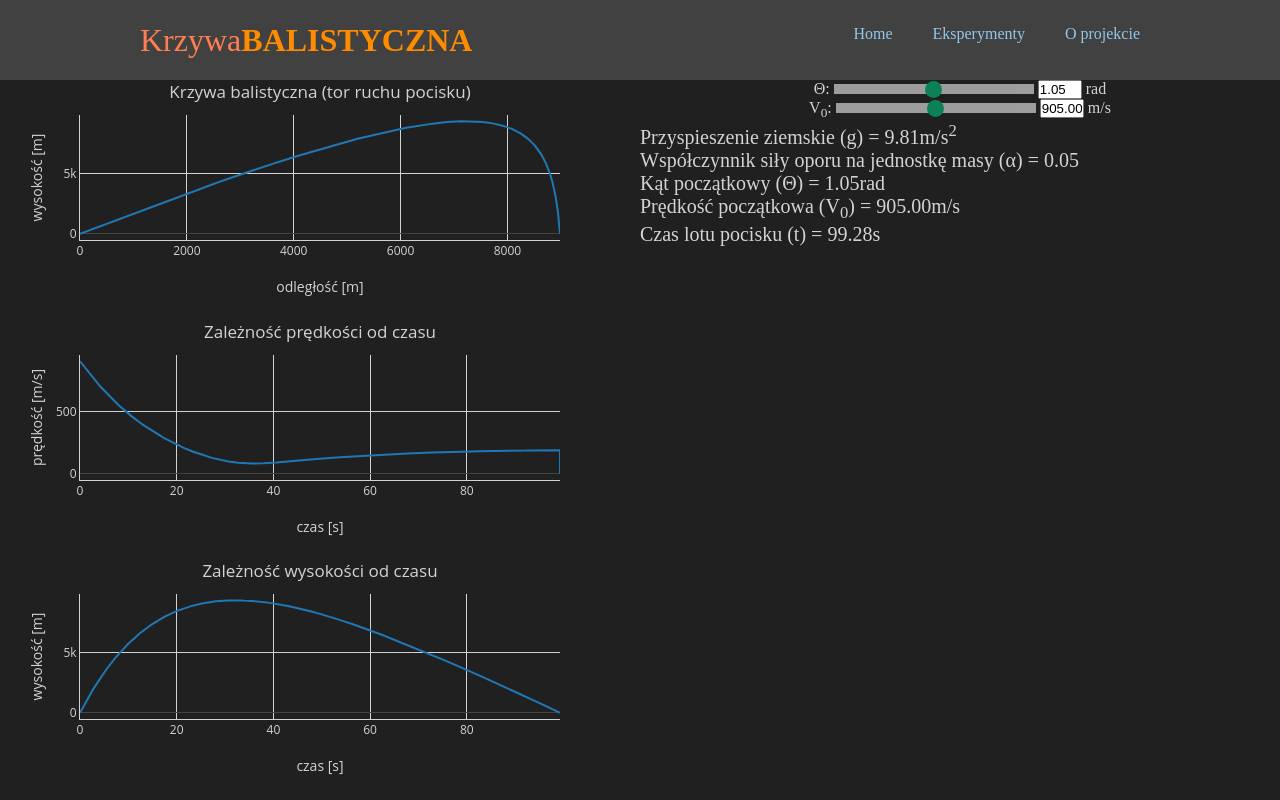
After one commit to gardanw/PZEksperymentyFizyczne, a Django app: page /experiments/pocisk/ in a window 1280 px wide. The commit adds this page. Run offline with Django 3.2, Linux system fonts and the light colour scheme; data comes from the database, SQL or seed files in the repository; both versions use the stored data as it was after the commit; some libraries are stand-ins or nearby versions.

Commit message:
dodanie eksperymentu - pocisk

```diff
--- a/side/PZEF/all_static/experiments/css/home.css
+++ b/side/PZEF/all_static/experiments/css/home.css
@@ -76,6 +76,7 @@ body{
     display: none;
     position: fixed;
     margin-top: 3px;
+    z-index: 100;
 }
 
 .navigation li:hover ul.exp_menu{
--- /dev/null
+++ b/side/PZEF/all_static/experiments/css/pocisk.css
@@ -0,0 +1,49 @@
+body {
+    background-color: #202020;
+}
+
+.control {
+    text-align: center;
+    color: #d3d3d3;
+}
+
+input.display {
+    width: 3em;
+}
+
+.slider {
+    -webkit-appearance: none; /* Override default CSS styles */
+    appearance: none;
+    width: 200px; /* Full-width */
+    height: 10px; /* Specified height */
+    background: #d3d3d3; /* Grey background */
+    outline: none; /* Remove outline */
+    opacity: 0.7; /* Set transparency (for mouse-over effects on hover) */
+    -webkit-transition: .2s; /* 0.2 seconds transition on hover */
+    transition: opacity .2s;
+}
+
+.slider::-webkit-slider-thumb {
+    -webkit-appearance: none;
+    appearance: none;
+    width: 17px;
+    height: 17px;
+    border-radius: 50%;
+    background: #04AA6D;
+    cursor: pointer;
+}
+
+.slider::-moz-range-thumb {
+    width: 25px;
+    height: 25px;
+    border-radius: 50%;
+    background: #04AA6D;
+    cursor: pointer;
+}
+
+.info {
+    text-align: left;
+    color: lightgrey;
+    font: 20px serif;
+    vertical-align: middle;
+}
--- /dev/null
+++ b/side/PZEF/all_static/experiments/js/pocisk.js
@@ -0,0 +1,270 @@
+odejmowanie = function (lista1, lista2) {
+    var lista1 = $(lista1)
+    var lista2 = $(lista2)
+    if (lista1.length == lista2.length) {
+        var nowa_lista = []
+        for (let i = 0; i < lista1.length; i++) {
+            nowa_lista.push(lista1[i] - lista2[i])
+        }
+        return nowa_lista
+    }
+}
+
+dodawanie = function (lista1, lista2) {
+    var lista1 = $(lista1)
+    var lista2 = $(lista2)
+    if (lista1.length === lista2.length) {
+        var nowa_lista = []
+        for (let i = 0; i < lista1.length; i++) {
+            nowa_lista.push(lista1[i] + lista2[i])
+        }
+        return nowa_lista
+    }
+}
+
+dzielenie = function (lista, dzielnik) {
+    var lista = $(lista)
+    var dzielnik = $(dzielnik)[0]
+    var new_lista = []
+    for (let i = 0; i < lista.length; i++) {
+        new_lista.push(lista[i] / dzielnik)
+    }
+    return new_lista
+}
+
+potegowanie = function (lista) {
+    var lista = $(lista)
+    var new_lista = []
+    for (let i = 0; i < lista.length; i++) {
+        new_lista.push(lista[i] ** 2)
+    }
+    return new_lista
+}
+
+pierwiastek = function (lista) {
+    var lista = $(lista)
+    var new_lista = []
+    for (let i = 0; i < lista.length; i++) {
+        new_lista.push(lista[i] ** 0.5)
+    }
+    return new_lista
+}
+
+balistyczna = function (v0, theta) {
+    var dt = 0.01;
+    var g = 9.81;
+    var alpha = 0.05;
+    var v0 = parseFloat($(v0).val());
+    var theta = parseFloat($(theta).val());
+    $('#ig').text(`${g.toFixed(2)}`);
+    $('#ialpha').text(`${alpha.toFixed(2)}`);
+    $('#ithete').text(`${theta.toFixed(2)}`);
+    $('#iv0').text(`${v0.toFixed(2)}`);
+    var X = [0., dt * v0 * Math.cos(theta)];
+    var Y = [0., dt * v0 * Math.sin(theta)];
+    while (Y[Y.length - 1] >= 0) {
+        X.push(((2 + alpha * dt) * X[X.length - 1] - X[X.length - 2]) / (1 + alpha * dt))
+        Y.push(((2 + alpha * dt) * Y[Y.length - 1] - Y[Y.length - 2] - g * dt ** 2) / (1 + alpha * dt))
+
+    }
+    ;
+    var t = [];
+    for (let i = 0; i < X.length; i++) {
+        t.push(dt * i)
+    }
+    ;
+    var X1 = X.slice();
+    var X2 = X.slice();
+    var Y1 = Y.slice();
+    var Y2 = Y.slice();
+    X1.shift();
+    X2.pop();
+    Y1.shift()
+    Y2.pop();
+    ;
+    var V = dzielenie(pierwiastek(dodawanie(potegowanie(odejmowanie(X1, X2)), potegowanie(odejmowanie(Y1, Y2)))), dt);
+    V.push(0);
+
+    $('#it').text(`${(dt * X.length).toFixed(2)}`);
+
+    var baner_h = 27;
+    var trace0 = {
+        x: X,
+        y: Y,
+        mode: 'lines',
+        type: 'scatter'
+    };
+
+    var data = [trace0];
+    var layout = {
+        title: {
+            text: 'Krzywa balistyczna (tor ruchu pocisku)',
+            font: {
+                color: '#d3d3d3',
+            }
+        },
+        xaxis: {
+            title: {
+                text: 'odległość [m]',
+                font: {
+                    color: '#d3d3d3',
+                }
+            },
+            gridcolor: '#d3d3d3',
+            zerolinecolor: '#d3d3d3',
+            linecolor: '#d3d3d3',
+            tickfont: {
+                color: 'lightgrey'
+            },
+        },
+        yaxis: {
+            title: {
+                text: 'wysokość [m]',
+                font: {
+                    color: '#d3d3d3',
+                }
+            },
+            gridcolor: '#d3d3d3',
+            linecolor: '#d3d3d3',
+            tickfont: {
+                color: 'lightgrey'
+            },
+        },
+        height: (window.innerHeight / 3) - baner_h,
+        margin: {'t': 35},
+        paper_bgcolor: '#202020',
+        plot_bgcolor: '#202020',
+    };
+    var config = {
+        responsive: true,
+        displayModeBar: false,
+    }
+
+    Plotly.newPlot('balistyczna', data, layout, config);
+
+    var trace1 = {
+        x: t,
+        y: V,
+        mode: 'lines',
+        type: 'scatter'
+    };
+
+    var data = [trace1];
+    var layout = {
+        title: {
+            text: 'Zależność prędkości od czasu',
+            font: {
+                color: '#d3d3d3',
+            }
+        },
+        xaxis: {
+            title: {
+                text: 'czas [s]',
+                font: {
+                    color: '#d3d3d3',
+                }
+            },
+            gridcolor: '#d3d3d3',
+            zerolinecolor: '#d3d3d3',
+            linecolor: '#d3d3d3',
+            tickfont: {
+                color: 'lightgrey'
+            },
+        },
+        yaxis: {
+            title: {
+                text: 'prędkość [m/s]',
+                font: {
+                    color: '#d3d3d3',
+                }
+            },
+            gridcolor: '#d3d3d3',
+            linecolor: '#d3d3d3',
+            tickfont: {
+                color: 'lightgrey'
+            },
+        },
+        height: (window.innerHeight / 3) - baner_h,
+        margin: {'t': 35},
+        paper_bgcolor: '#202020',
+        plot_bgcolor: '#202020',
+    };
+    var config = {
+        responsive: true,
+        displayModeBar: false,
+    }
+
+    Plotly.newPlot('predkosc', data, layout, config);
+
+    var trace2 = {
+        x: t,
+        y: Y,
+        mode: 'lines',
+        type: 'scatter'
+    };
+
+    var data = [trace2];
+    var layout = {
+        title: {
+            text: 'Zależność wysokości od czasu',
+            font: {
+                color: '#d3d3d3',
+            }
+        },
+        xaxis: {
+            title: {
+                text: 'czas [s]',
+                font: {
+                    color: '#d3d3d3',
+                }
+            },
+            gridcolor: '#d3d3d3',
+            zerolinecolor: '#d3d3d3',
+            linecolor: '#d3d3d3',
+            tickfont: {
+                color: 'lightgrey'
+            },
+        },
+        yaxis: {
+            title: {
+                text: 'wysokość [m]',
+                font: {
+                    color: '#d3d3d3',
+                }
+            },
+            gridcolor: '#d3d3d3',
+            linecolor: '#d3d3d3',
+            tickfont: {
+                color: 'lightgrey'
+            },
+
+        },
+        height: (window.innerHeight / 3) - baner_h,
+        margin: {'t': 35},
+        paper_bgcolor: '#202020',
+        plot_bgcolor: '#202020',
+    };
+    var config = {
+        responsive: true,
+        displayModeBar: false,
+    }
+
+    Plotly.newPlot('wysokosc', data, layout, config);
+
+}
+
+$(document).ready(function () {
+    $('#theta').attr('min', Math.PI / 6);
+    $('#theta').attr('max', Math.PI / 2);
+    $('#theta').attr('value', ((Math.PI / 6) + (Math.PI / 2)) / 2);
+    balistyczna($('#v0'), $('#theta'));
+    $('input.slider').bind("input", function () {
+        $(this).next('input.display').val(parseFloat($(this).val()).toFixed(2));
+        balistyczna($('#v0'), $('#theta'));
+    }).trigger('input');
+
+    $('input.display').bind("input", function () {
+        $(this).prev('input.slider').val($(this).val());
+        balistyczna($('#v0'), $('#theta'));
+    });
+})
--- a/side/PZEF/experiments/static/experiments/css/home.css
+++ b/side/PZEF/experiments/static/experiments/css/home.css
@@ -76,6 +76,7 @@ body{
     display: none;
     position: fixed;
     margin-top: 3px;
+    z-index: 100;
 }
 
 .navigation li:hover ul.exp_menu{
--- /dev/null
+++ b/side/PZEF/experiments/templates/experiments/pocisk.html
@@ -0,0 +1,70 @@
+{% load static %}
+<!DOCTYPE html>
+<html lang="en">
+<head>
+    <meta charset="UTF-8">
+    <link rel="stylesheet" type="text/css" href="{% static 'experiments/css/pocisk.css' %}">
+    <link rel="stylesheet" type="text/css" href="{% static 'experiments/css/home.css' %}">
+    <title>Pocisk</title>
+    <script src="https://ajax.googleapis.com/ajax/libs/jquery/3.5.1/jquery.min.js"></script>
+    <script src='https://cdn.plot.ly/plotly-latest.min.js'></script>
+    <script type="text/javascript" src="{% static 'experiments/js/pocisk.js' %}"></script>
+</head>
+<body>
+<div class="header">
+    <div class="inner_header">
+        <div class="logo_container">
+            <h1>Krzywa<span>BALISTYCZNA</span></h1>
+        </div>
+        <ol class="navigation">
+            <li><a href="/">Home</a></li>
+            <li><a href="/experiments/">Eksperymenty</a>
+                {% if eksperymenty %}
+                <ul class="exp_menu">
+                    {% for eksperyment in eksperymenty %}
+                    <li><a href="/experiments/{{eksperyment.exp_name}}">
+                        {{ eksperyment.full_name }}
+                    </a></li>
+                    {% endfor %}
+                </ul>
+                {% endif %}
+            </li>
+            <li><a href="">O projekcie</a></li>
+        </ol>
+    </div>
+</div>
+
+
+<div class="content" style="display: flex">
+    <div class="plot" style="width: 50%; display: block;">
+        <div id='balistyczna' style=""></div>
+        <div id='predkosc' style=""></div>
+        <div id='wysokosc' style=""></div>
+    </div>
+    <div style="width: 50%; display: block;">
+        <div class="control">
+            <p>
+                <label for="theta" style="width:200px;">&#920;:</label>
+                <input class='slider' id="theta" type="range" step="0.001">
+                <input class='display'/>
+                <span class="jednostki">rad</span>
+            </p>
+
+            <p>
+                <label for="v0" style="width:200px;">V<sub>0</sub>:</label>
+                <input class='slider' id="v0" type="range" min="10" max="1800.0">
+                <input class='display'/>
+                <span class="jednostki">m/s</span>
+            </p>
+        </div>
+        <div class="info">
+            <p><span>Przyspieszenie ziemskie (g) = <span id="ig"></span>m/s<sup>2</sup></span></p>
+            <p><span>Współczynnik siły oporu na jednostkę masy (α) = <span id="ialpha"></span></span></p>
+            <p><span>Kąt początkowy (&#920;) = <span id="ithete"></span>rad</span></p>
+            <p><span>Prędkość początkowa (V<sub>0</sub>) = <span id="iv0"></span>m/s</span></p>
+            <p><span>Czas lotu pocisku (t) = <span id="it"></span>s</span></p>
+        </div>
+    </div>
+</div>
+</body>
+</html>
--- a/side/PZEF/experiments/urls.py
+++ b/side/PZEF/experiments/urls.py
@@ -6,5 +6,6 @@ app_name = 'experiments'
 urlpatterns = [
     path('', views.IndexView.as_view(), name='index'),
     path(r'opor/', views.OporView.as_view(), name='opor'),
+    path(r'pocisk/', views.PociskView.as_view(), name='pocisk'),
     path(r'mrowki/', views.MrowkiView.as_view(), name='mrowki'),
 ]
--- a/side/PZEF/experiments/views.py
+++ b/side/PZEF/experiments/views.py
@@ -26,3 +26,11 @@ class OporView(generic.ListView):
 class MrowkiView(generic.edit.CreateView):
     template_name = 'experiments/mrowki.html'
     form_class = UserCreationForm
+
+
+class PociskView(generic.ListView):
+    template_name = 'experiments/pocisk.html'
+    context_object_name = 'eksperymenty'
+
+    def get_queryset(self):
+        return Eksperymenty.objects.order_by('exp_name')
```
Also changed, not shown: side/PZEF/experiments/static/experiments/css/pocisk.css (added, +49 -0 lines), side/PZEF/experiments/static/experiments/js/pocisk.js (added, +270 -0 lines), side/PZEF/db.sqlite3.
